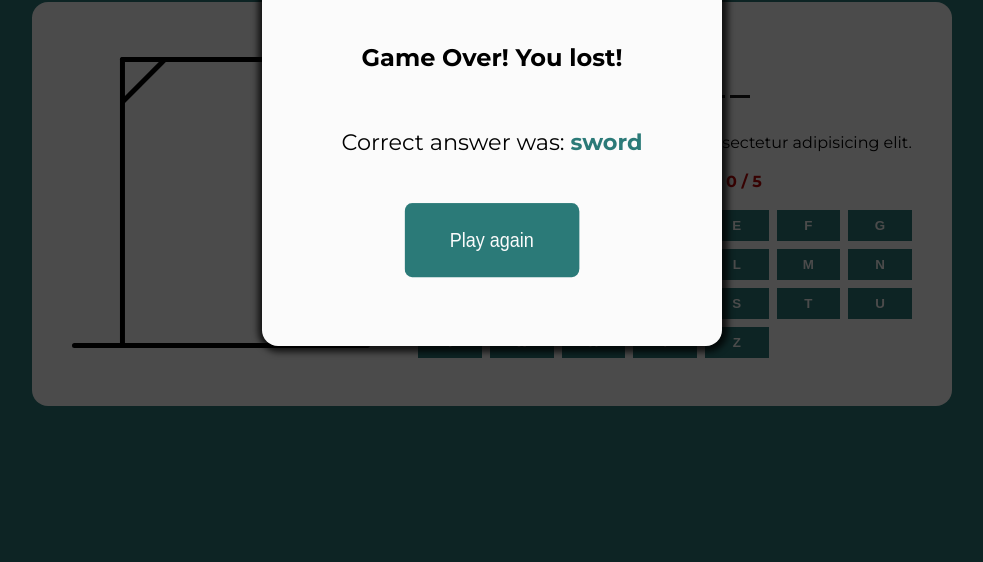
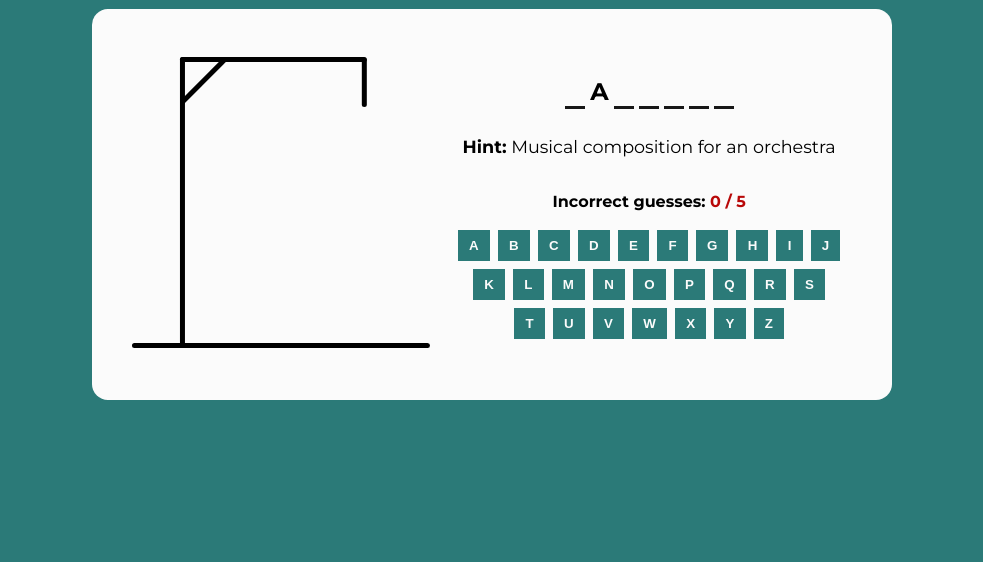
Before and after one commit to Shr3ddin/Hangman-game, a plain HTML site: page index.html in a window 1280 px wide. Shown: the part 238-800 px from the top of the page, without its empty margins (148-1131 px from the left). Drawn offline with Linux system fonts and the light colour scheme.

Commit message:
some design changes

```diff
--- a/index.html
+++ b/index.html
@@ -12,14 +12,16 @@
 
 	<body>
 		<main class="main">
-			<div class="result-modal active">
+			<div class="result-modal">
 				<div class="modal-content">
 					<h2>Game Over! You lost!</h2>
 					<p>Correct answer was: <span>sword</span></p>
 					<button class="play-again-btn">Play again</button>
 				</div>
 			</div>
+
 			<h1>Hangman Game</h1>
+
 			<div class="game-container">
 				<div class="hangman-img-box">
 					<img src="./img/hangman-0.svg" alt="" />
@@ -37,7 +39,7 @@
 					</div>
 
 					<div class="hint-text">
-						<p><span>Hint:</span> Lorem ipsum dolor sit, amet consectetur adipisicing elit.</p>
+						<p></p>
 					</div>
 
 					<div class="guesses-text">
--- a/script.js
+++ b/script.js
@@ -1 +1,71 @@
-console.log('Hello World');
+const wordList = [
+	{
+		word: 'sunshine',
+		hint: 'Source of light and warmth in the sky',
+	},
+
+	{
+		word: 'adventure',
+		hint: 'Exciting and daring experience',
+	},
+
+	{
+		word: 'elephant',
+		hint: 'Largest land mammal',
+	},
+
+	{
+		word: 'keyboard',
+		hint: 'Input device for computers',
+	},
+
+	{
+		word: 'butterfly',
+		hint: 'Colorful insect with wings',
+	},
+
+	{
+		word: 'galaxy',
+		hint: 'Vast system of stars and celestial bodies',
+	},
+
+	{
+		word: 'symphony',
+		hint: 'Musical composition for an orchestra',
+	},
+
+	{
+		word: 'chocolate',
+		hint: 'Source of light and warmth in the sky',
+	},
+];
+
+const keyboard = document.querySelector('.keyboard');
+const keys = keyboard.querySelectorAll('.key');
+const hintContent = document.querySelector('.hint-text');
+
+const handleKeys = e => {
+	const clickedKey = e.target.textContent;
+
+	console.log(clickedKey);
+};
+
+const getRandomExample = () => {
+	const { word, hint } = wordList[Math.floor(Math.random() * wordList.length)];
+
+	hintContent.innerHTML = `<p><span>Hint:</span> ${hint}</p>`;
+
+	console.log(word, hint);
+
+	// for (i = 0; i < wordList.length; i++) {
+	// 	console.log('something');
+	// }
+};
+
+keys.forEach(key => {
+	key.addEventListener('click', handleKeys);
+});
+
+console.log(wordList.length);
+
+getRandomExample();
--- a/style.css
+++ b/style.css
@@ -64,15 +64,15 @@ body {
 	text-align: center;
 }
 
-.modal-content l h2 {
+.modal-content h2 {
 	font-size: 2.4rem;
 }
 
-.modal-content  p {
+.modal-content p {
 	font-size: 1.4rem;
 }
 
-.modal-content  span {
+.modal-content span {
 	color: var(--bg);
 	font-weight: bold;
 }
@@ -84,9 +84,9 @@ body {
 	color: var(--white);
 	background-color: var(--bg);
 	font-size: 1.2rem;
-	animation: bounce 0.8s ease 2s infinite alternate;
 	cursor: pointer;
 	transition: background-color 0.3s;
+	animation: bounce 0.8s ease 2s infinite alternate;
 }
 
 .result-modal .play-again-btn:hover {
@@ -114,7 +114,6 @@ body {
 	flex-direction: column;
 	align-items: center;
 	justify-content: center;
-	gap: 0.8rem;
 	max-width: 34rem;
 	padding: 2rem 1.5rem;
 	border-radius: 1rem;
@@ -122,21 +121,24 @@ body {
 }
 
 .hangman-img-box img {
-	max-width: 16rem;
+	user-select: none;
+	max-width: 17rem;
 }
 
 .hangman-content {
 	display: flex;
 	flex-direction: column;
+	flex-wrap: wrap;
 	justify-content: center;
 	align-items: center;
-	gap: 0.5rem;
+	gap: 1rem;
+	padding: 0.5rem;
 }
 
 .word-letters {
 	display: flex;
 	gap: 0.3rem;
-	padding: 1rem 0;
+	padding: 0.5rem 0;
 	font-size: 1.5rem;
 	text-align: center;
 	font-weight: bold;
@@ -149,6 +151,12 @@ body {
 
 .letter.guessed {
 	border-color: transparent;
+}
+
+.hint-text {
+	text-align: center;
+	font-size: 1.1rem;
+	margin-bottom: 15px;
 }
 
 .hint-text span {
@@ -164,16 +172,15 @@ body {
 }
 
 .keyboard {
-	display: grid;
-	grid-template-columns: repeat(7, 1fr);
-	grid-template-rows: repeat(4, 1fr);
+	display: flex;
+	flex-wrap: wrap;
+	justify-content: center;
 	gap: 0.5rem;
-	width: 100%;
 }
 
 .keyboard .key {
 	padding: 0.5rem 0.7rem;
-	color: #fbfbfb;
+	color: var(--white);
 	font-weight: bold;
 	background-color: var(--bg);
 	border: none;
@@ -204,13 +211,13 @@ body {
 
 	.game-container {
 		flex-direction: row;
-		max-width: 80vw;
-		gap: 3rem;
+		max-width: 50rem;
+		gap: 1rem;
 		padding: 3rem 2.5rem;
 	}
 
 	.hangman-img-box img {
-		max-width: 100%;
+		max-width: 20rem;
 	}
 
 	.hangman-content {
```
